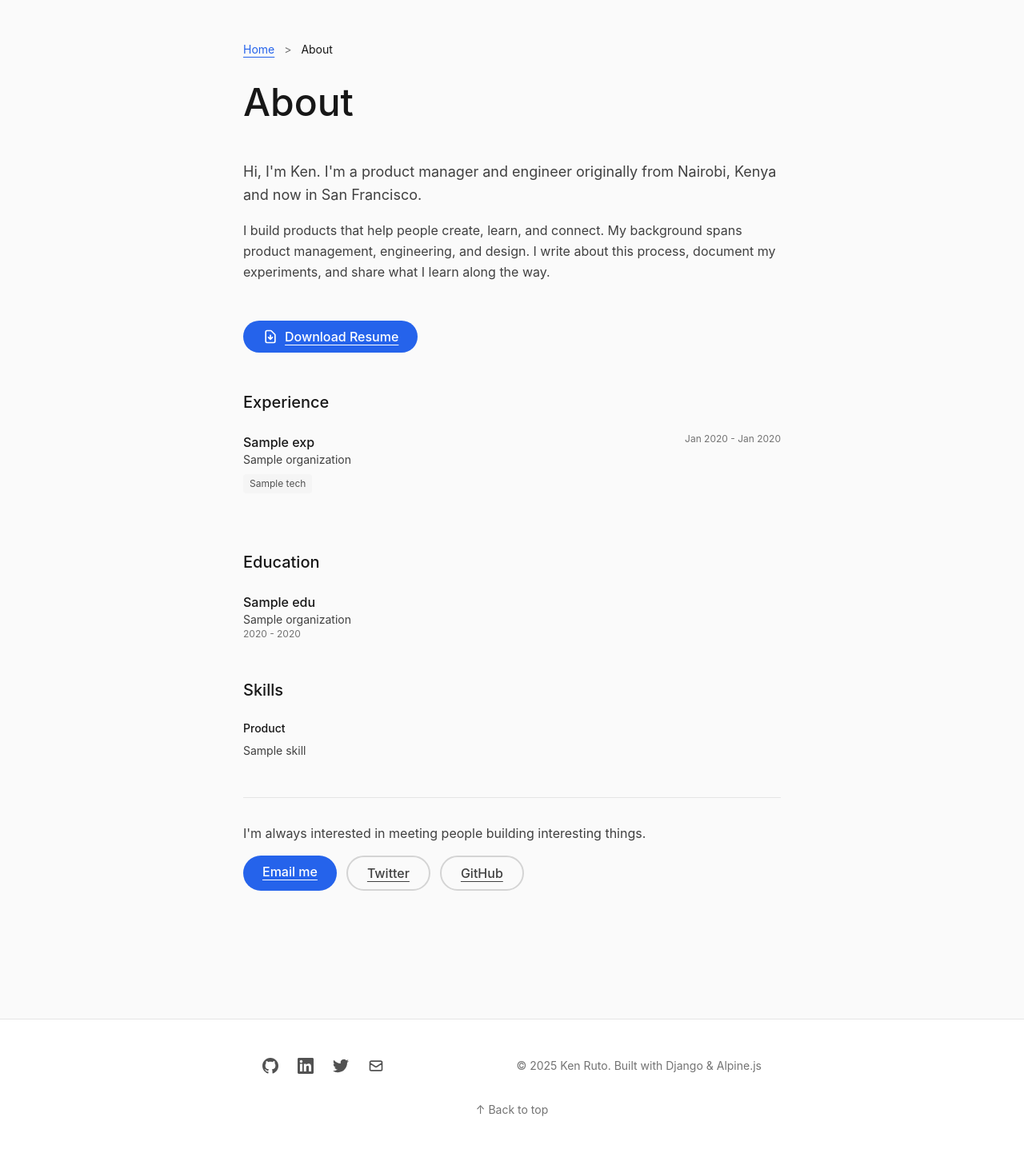
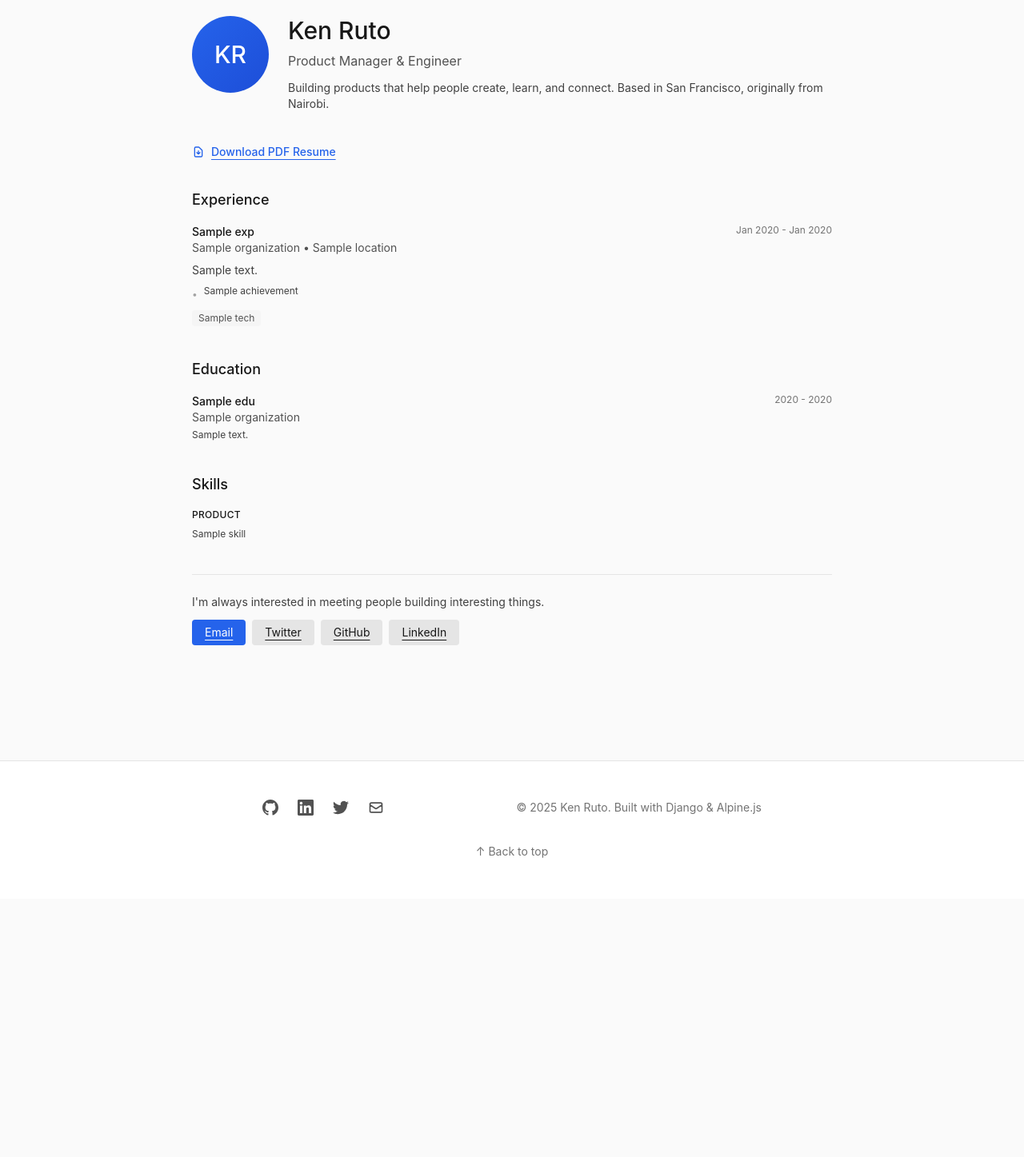
Before and after one commit to kkruto/kenruto-portfolio, a Django app: template templates/about.html in a window 1280 px wide. Shown: the part 76-1523 px from the top of the page at 80% size. After the commit the page ends 1149 px from the top, so only its background shows below. Run offline with Django 4.2, Linux system fonts and the light colour scheme; tables that the repository leaves empty hold one stand-in row (values such as "Sample post"); the template is opened without the code that fills it: values that come from a table or form of the project are taken from there, most other values are stand-ins (such as "Sample title", 1, 10 or a date in 2020); data that the repository does not hold is empty; style sheets or scripts are compiled from the project's sources.

Commit message:
FINAL V2: Professional redesign with reduced fonts and full resume
✅ About Page - Complete Transformation
- Added profile picture (gradient circle with initials KR)
- Removed redundant "About" H1 title
- Comprehensive resume content now shows:
  * Job descriptions
  * Achievements (bullet points)
  * Tech stack for each role
  * Education with descriptions
- Reduced font sizes across the board:
  * H1: 3xl → 3xl (but compact)
  * H2: xl → lg
  * Body: base → sm/xs
  * Dates: sm → xs
- Skills section with uppercase categories
- Compact spacing (mb-10 instead of mb-12/16)
- LinkedIn added to contact buttons
- Professional badge-style buttons

✅ Homepage - Cleaner, More Professional
- Removed redundant "Ken Ruto" H1 (was repetitive with nav logo)
- New H1: "Product Manager & Engineer" (no name duplication)
- Reduced all font sizes:
  * H1: 4xl/5xl → 2xl/3xl
  * H2: 2xl → lg
  * Body: xl/lg → base/sm
  * Buttons: full → compact badge style
- Compact spacing throughout (mb-12 instead of mb-20)
- Recent Writing section with:
  * Smaller article titles (sm)
  * Read time badges
  * Truncated excerpts
- Navigation buttons match About page style
- Max width: 4xl for better readability
- Reduced padding (pt-24 instead of pt-32)

Design Philosophy:
- Professional, compact, scannable
- No redundant information
- Resume content fully visible in About
- Consistent typography scale
- Badge-style buttons throughout
- Smaller touch targets for desktop precision
- More content visible above fold

Font Size Reduction Summary:
- Page titles: ~33% smaller
- Section headings: ~30% smaller
- Body text: ~25% smaller
- Metadata: ~20% smaller
- Better information density

```diff
--- a/templates/about.html
+++ b/templates/about.html
@@ -5,76 +5,87 @@
 
 {% block content %}
 
-<div class="page-transition pt-32 pb-20">
-    <div class="container-custom max-w-3xl">
+<div class="page-transition pt-24 pb-16">
+    <div class="container-custom max-w-4xl">
 
-        <!-- Breadcrumb -->
-        <nav class="text-sm text-neutral-500 mb-8">
-            <a href="{% url 'home' %}" class="hover:text-neutral-700">Home</a>
-            <span class="mx-2">></span>
-            <span class="text-neutral-900">About</span>
-        </nav>
+        <!-- Profile Header -->
+        <section class="mb-10">
+            <div class="flex items-start gap-6">
+                <!-- Profile Picture -->
+                <div class="flex-shrink-0">
+                    <div class="w-24 h-24 rounded-full bg-gradient-to-br from-accent to-accent-dark flex items-center justify-center text-white text-3xl font-medium">
+                        KR
+                    </div>
+                </div>
 
-        <!-- Page Title -->
-        <h1 class="text-4xl md:text-5xl font-medium text-neutral-900 mb-12">
-            About
-        </h1>
-
-        <!-- Personal Intro -->
-        <section class="prose-custom mb-12">
-            <p class="text-lg leading-relaxed mb-4">
-                Hi, I'm Ken. I'm a product manager and engineer originally from Nairobi, Kenya and now in San Francisco.
-            </p>
-            <p class="leading-relaxed">
-                I build products that help people create, learn, and connect. My background spans product management, engineering, and design. I write about this process, document my experiments, and share what I learn along the way.
-            </p>
+                <!-- Header Info -->
+                <div class="flex-1">
+                    <h1 class="text-3xl font-medium text-neutral-900 mb-2">
+                        Ken Ruto
+                    </h1>
+                    <p class="text-base text-neutral-600 mb-3">
+                        Product Manager & Engineer
+                    </p>
+                    <p class="text-sm text-neutral-700 max-w-2xl">
+                        Building products that help people create, learn, and connect. Based in San Francisco, originally from Nairobi.
+                    </p>
+                </div>
+            </div>
         </section>
 
         <!-- Resume Download -->
         {% if resume and resume.resume_file %}
-        <section class="mb-12">
+        <section class="mb-8">
             <a
                 href="{{ resume.resume_file.url }}"
                 download
-                class="btn btn-primary inline-flex items-center gap-2"
+                class="inline-flex items-center gap-2 text-sm text-accent hover:text-accent-dark font-medium"
             >
-                <svg class="w-5 h-5" fill="none" stroke="currentColor" viewBox="0 0 24 24">
+                <svg class="w-4 h-4" fill="none" stroke="currentColor" viewBox="0 0 24 24">
                     <path stroke-linecap="round" stroke-linejoin="round" stroke-width="2" d="M12 10v6m0 0l-3-3m3 3l3-3m2 8H7a2 2 0 01-2-2V5a2 2 0 012-2h5.586a1 1 0 01.707.293l5.414 5.414a1 1 0 01.293.707V19a2 2 0 01-2 2z"></path>
                 </svg>
-                Download Resume
+                Download PDF Resume
             </a>
         </section>
         {% endif %}
 
         <!-- Experience -->
         {% if experiences %}
-        <section class="mb-12">
-            <h2 class="text-xl font-medium text-neutral-900 mb-6">Experience</h2>
+        <section class="mb-10">
+            <h2 class="text-lg font-medium text-neutral-900 mb-4">Experience</h2>
 
             <div class="space-y-6">
                 {% for exp in experiences %}
-                <div class="border-b border-neutral-200 pb-6 last:border-0">
+                <div class="{% if not forloop.last %}border-b border-neutral-200 pb-6{% endif %}">
                     <div class="flex justify-between items-start mb-2">
                         <div>
-                            <h3 class="text-base font-medium text-neutral-900">{{ exp.title }}</h3>
-                            <p class="text-sm text-neutral-700">{{ exp.organization }}</p>
+                            <h3 class="text-sm font-medium text-neutral-900">{{ exp.title }}</h3>
+                            <p class="text-sm text-neutral-600">{{ exp.organization }}{% if exp.location %} • {{ exp.location }}{% endif %}</p>
                         </div>
-                        <div class="text-right text-xs text-neutral-500">
-                            <p>
-                                {{ exp.start_date|date:"M Y" }} -
-                                {% if exp.end_date %}
-                                    {{ exp.end_date|date:"M Y" }}
-                                {% else %}
-                                    Present
-                                {% endif %}
-                            </p>
+                        <div class="text-right text-xs text-neutral-500 whitespace-nowrap ml-4">
+                            {{ exp.start_date|date:"M Y" }} - {% if exp.end_date %}{{ exp.end_date|date:"M Y" }}{% else %}Present{% endif %}
                         </div>
                     </div>
 
+                    {% if exp.description %}
+                    <p class="text-sm text-neutral-700 mb-2">{{ exp.description }}</p>
+                    {% endif %}
+
+                    {% if exp.achievements %}
+                    <ul class="space-y-1 mb-3">
+                        {% for achievement in exp.achievements %}
+                        <li class="text-xs text-neutral-700 flex items-start gap-2">
+                            <span class="text-neutral-400 mt-1">•</span>
+                            <span>{{ achievement }}</span>
+                        </li>
+                        {% endfor %}
+                    </ul>
+                    {% endif %}
+
                     {% if exp.tech_stack %}
-                    <div class="flex flex-wrap gap-2 mt-2">
+                    <div class="flex flex-wrap gap-1.5 mt-2">
                         {% for tech in exp.tech_stack %}
-                        <span class="bg-neutral-100 text-neutral-600 text-xs px-2 py-1 rounded">
+                        <span class="bg-neutral-100 text-neutral-600 text-xs px-2 py-0.5 rounded">
                             {{ tech }}
                         </span>
                         {% endfor %}
@@ -88,17 +99,24 @@
 
         <!-- Education -->
         {% if education %}
-        <section class="mb-12">
-            <h2 class="text-xl font-medium text-neutral-900 mb-6">Education</h2>
+        <section class="mb-10">
+            <h2 class="text-lg font-medium text-neutral-900 mb-4">Education</h2>
 
-            <div class="space-y-4">
+            <div class="space-y-3">
                 {% for edu in education %}
                 <div>
-                    <h3 class="text-base font-medium text-neutral-900">{{ edu.title }}</h3>
-                    <p class="text-sm text-neutral-700">{{ edu.organization }}</p>
-                    <p class="text-xs text-neutral-500">
-                        {{ edu.start_date|date:"Y" }} - {{ edu.end_date|date:"Y" }}
-                    </p>
+                    <div class="flex justify-between items-start mb-1">
+                        <div>
+                            <h3 class="text-sm font-medium text-neutral-900">{{ edu.title }}</h3>
+                            <p class="text-sm text-neutral-600">{{ edu.organization }}</p>
+                        </div>
+                        <div class="text-xs text-neutral-500 whitespace-nowrap ml-4">
+                            {{ edu.start_date|date:"Y" }} - {{ edu.end_date|date:"Y" }}
+                        </div>
+                    </div>
+                    {% if edu.description %}
+                    <p class="text-xs text-neutral-700">{{ edu.description }}</p>
+                    {% endif %}
                 </div>
                 {% endfor %}
             </div>
@@ -107,15 +125,15 @@
 
         <!-- Skills -->
         {% if skills %}
-        <section class="mb-12">
-            <h2 class="text-xl font-medium text-neutral-900 mb-6">Skills</h2>
+        <section class="mb-10">
+            <h2 class="text-lg font-medium text-neutral-900 mb-4">Skills</h2>
 
-            <div class="grid md:grid-cols-2 gap-6">
+            <div class="grid md:grid-cols-2 gap-4">
                 {% regroup skills by category as skill_groups %}
                 {% for group in skill_groups %}
                 <div>
-                    <h3 class="text-sm font-medium text-neutral-900 mb-2">{{ group.grouper|title }}</h3>
-                    <p class="text-sm text-neutral-700">
+                    <h3 class="text-xs font-medium text-neutral-900 uppercase tracking-wide mb-1.5">{{ group.grouper|title }}</h3>
+                    <p class="text-xs text-neutral-700 leading-relaxed">
                         {% for skill in group.list %}{{ skill.name }}{% if not forloop.last %}, {% endif %}{% endfor %}
                     </p>
                 </div>
@@ -125,19 +143,22 @@
         {% endif %}
 
         <!-- Connect -->
-        <section class="border-t border-neutral-200 pt-8">
-            <p class="text-neutral-700 mb-4">
+        <section class="border-t border-neutral-200 pt-6">
+            <p class="text-sm text-neutral-700 mb-3">
                 I'm always interested in meeting people building interesting things.
             </p>
-            <div class="flex flex-wrap gap-3">
-                <a href="mailto:hello@kenruto.com" class="btn btn-primary">
-                    Email me
+            <div class="flex flex-wrap gap-2">
+                <a href="mailto:hello@kenruto.com" class="text-sm bg-accent hover:bg-accent-dark text-white px-4 py-1.5 rounded transition-colors">
+                    Email
                 </a>
-                <a href="https://twitter.com/kenruto" target="_blank" class="btn btn-secondary">
+                <a href="https://twitter.com/kenruto" target="_blank" class="text-sm bg-neutral-200 hover:bg-neutral-300 text-neutral-900 px-4 py-1.5 rounded transition-colors">
                     Twitter
                 </a>
-                <a href="https://github.com/kkruto" target="_blank" class="btn btn-secondary">
+                <a href="https://github.com/kkruto" target="_blank" class="text-sm bg-neutral-200 hover:bg-neutral-300 text-neutral-900 px-4 py-1.5 rounded transition-colors">
                     GitHub
+                </a>
+                <a href="https://linkedin.com/in/kennyruto" target="_blank" class="text-sm bg-neutral-200 hover:bg-neutral-300 text-neutral-900 px-4 py-1.5 rounded transition-colors">
+                    LinkedIn
                 </a>
             </div>
         </section>
```
Also changed, not shown: templates/home.html (+49 -86 lines).
